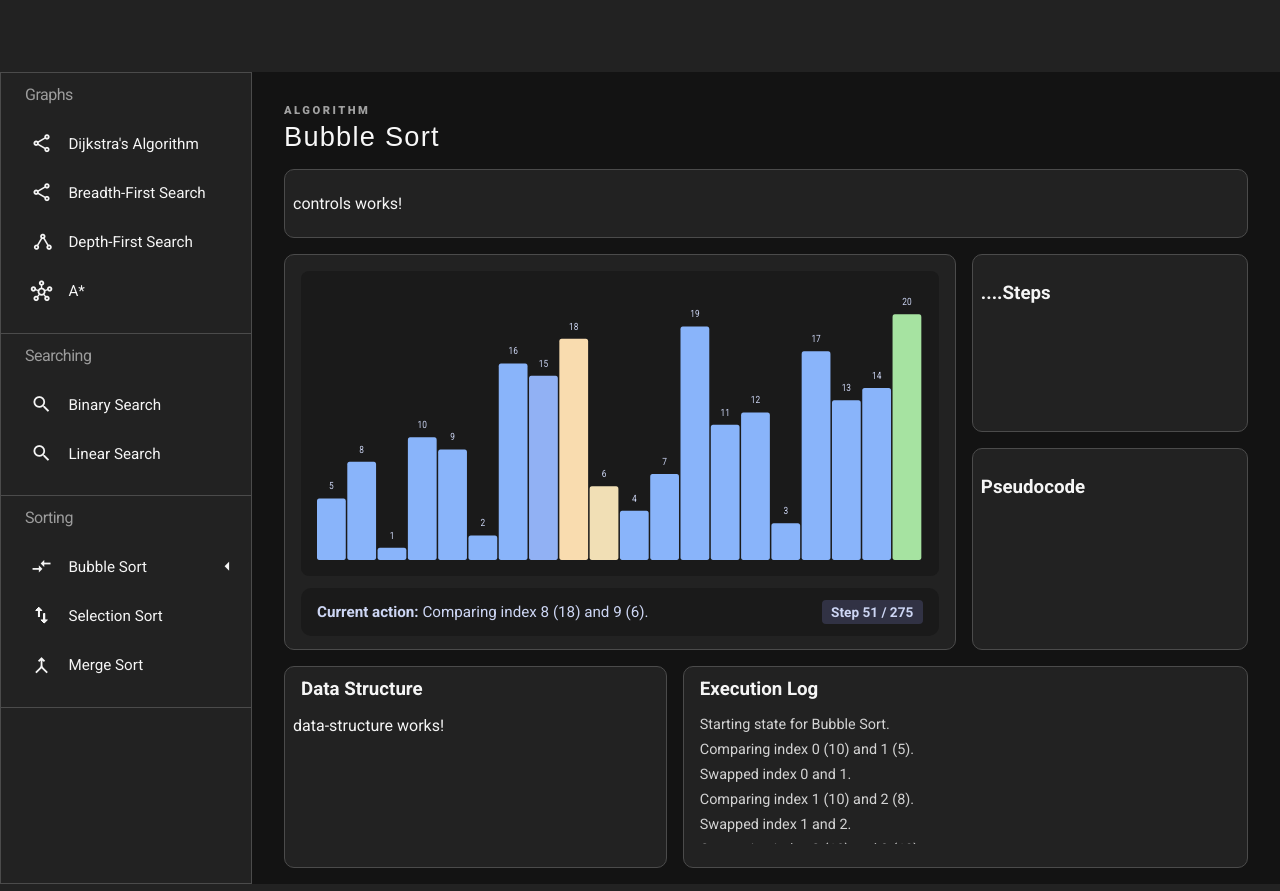
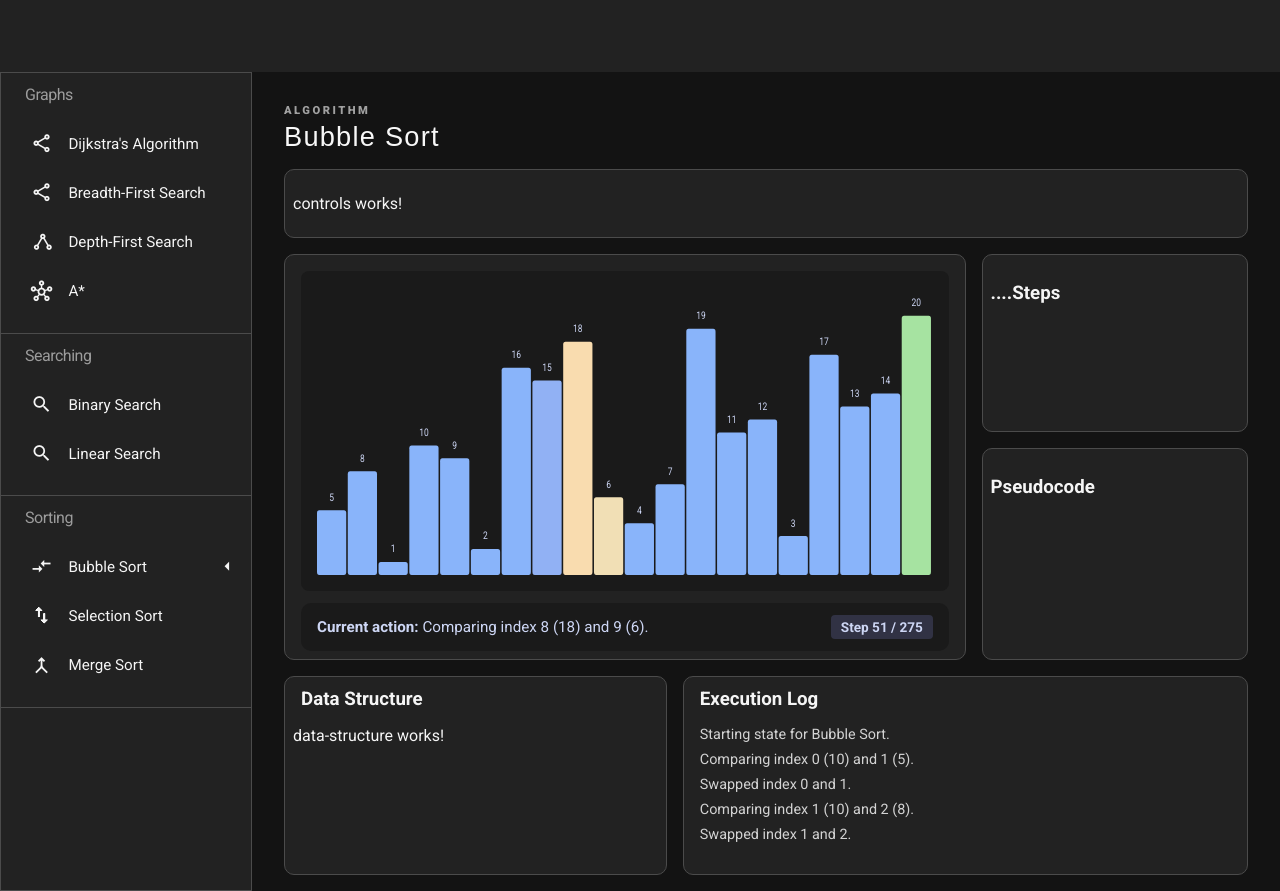
Before and after one commit to flavia3107/algorithm-visualizer, an Angular app: page / in a window 1280 px wide. Built offline with nearby package versions, Linux system fonts and the light colour scheme.

Commit message:
Clean Up - P11

```diff
--- a/src/app/app.scss
+++ b/src/app/app.scss
@@ -23,7 +23,7 @@
 }
 
 .execution-log {
-	height: 11.5rem;
+	height: 11.3rem;
 	overflow: hidden;
 	width: 60%;
 }
--- a/src/app/components/details/details.scss
+++ b/src/app/components/details/details.scss
@@ -4,7 +4,7 @@
 }
 
 .pseudocode {
-	height: 11.5rem;
+	height: 12.1rem;
 }
 
 .details {
--- a/src/app/components/visualizer/visualizer.scss
+++ b/src/app/components/visualizer/visualizer.scss
@@ -33,7 +33,7 @@
 .svg-container,
 .canvas-container,
 .empty-state {
-	height: 305px;
+	height: 320px;
 	background: #1a1a1a;
 	border-radius: 8px;
 	padding: 1rem;
```
